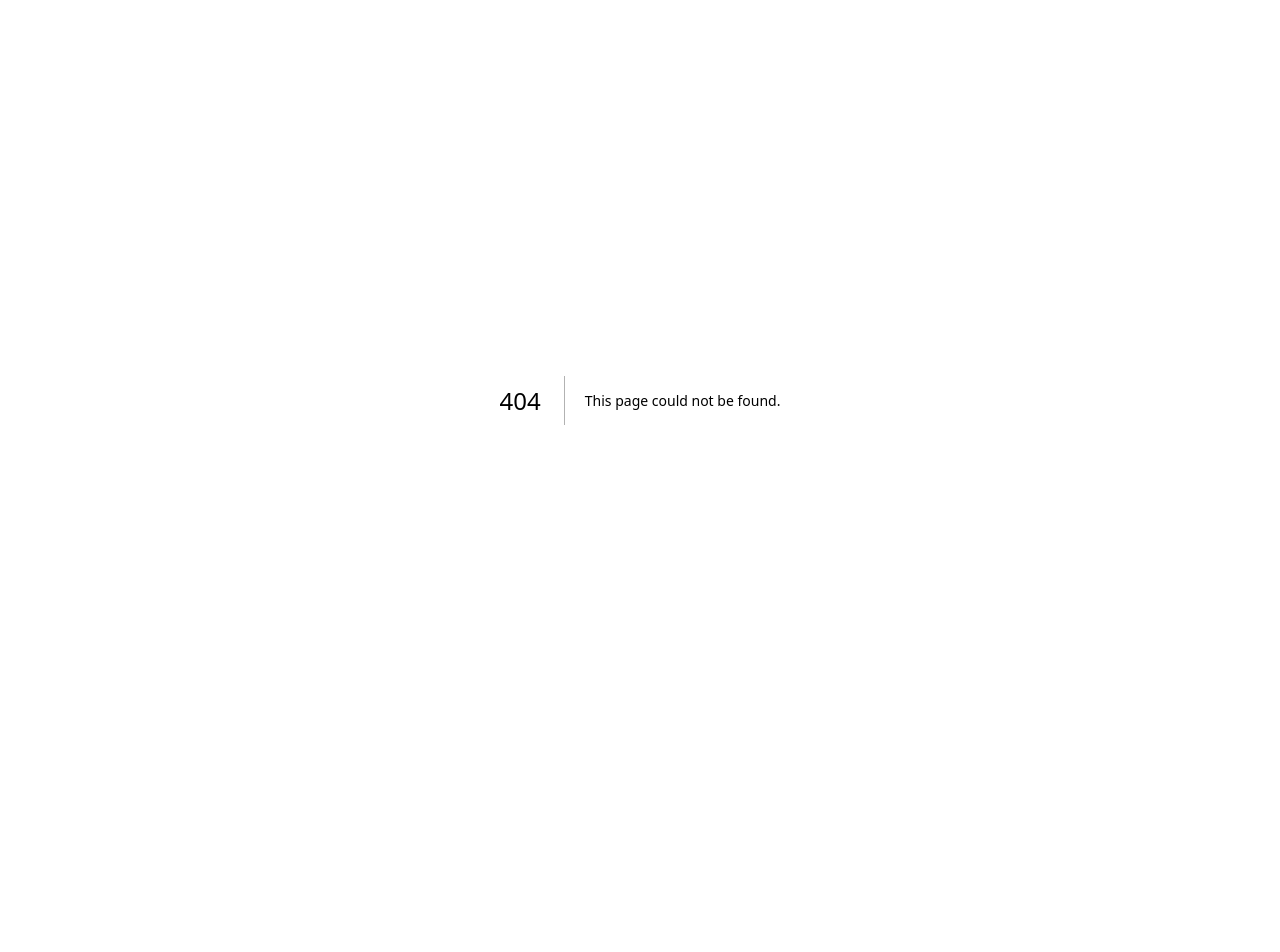
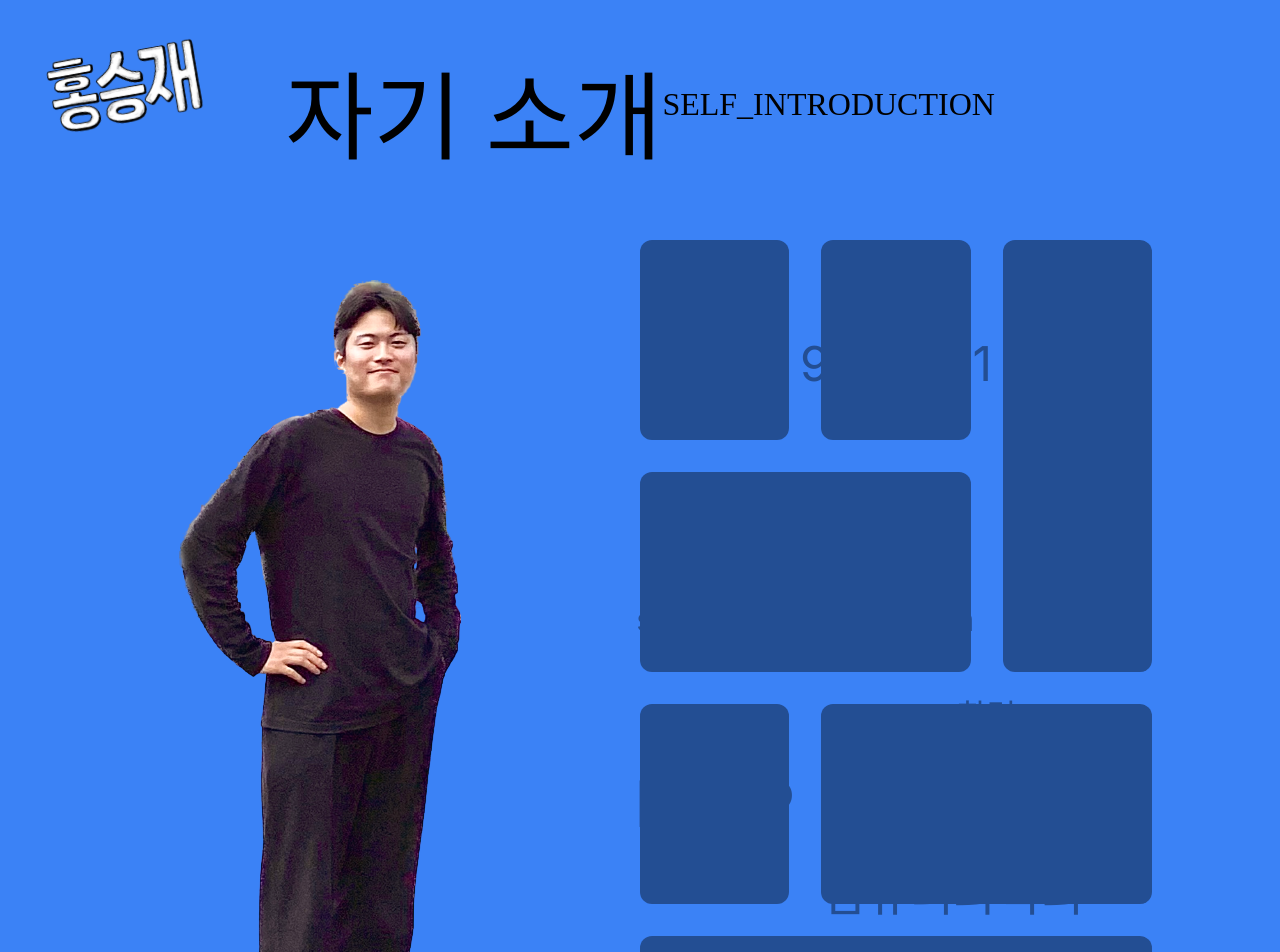
Before and after one commit to sjhong98/Portfolio_final, a Next.js app: page /intro in a window 1280 px wide. Before the commit this address had no page. Shown: the top 952 px of the page. Before the commit the page ends 800 px from the top, so only its background shows below. Built offline with nearby package versions, Linux system fonts and the light colour scheme; a web font is replaced by a local one.

Commit message:
feat: intro 페이지 구현

```diff
--- /dev/null
+++ b/app/archive/page.js
@@ -0,0 +1,15 @@
+'use client';
+
+import { useState, useEffect, useRef } from "react";
+import { useRouter } from "next/navigation";
+import Image from "next/image";
+import gsap from "gsap";
+import { ScrollTrigger } from "gsap/ScrollTrigger";
+
+export default function Archive() {
+    return (
+        <div className="w-screen h-[130vh] bg-yellow-500">
+
+        </div>
+    )
+}
--- /dev/null
+++ b/app/intro/page.js
@@ -0,0 +1,65 @@
+'use client';
+
+import { useState, useEffect, useRef } from "react";
+import { useRouter } from "next/navigation";
+import image2 from '../assets/images/image2.png';
+import myImage from '../assets/images/myImage2.png';
+import Image from "next/image";
+import gsap from "gsap";
+import { ScrollTrigger } from "gsap/ScrollTrigger";
+
+export default function Intro() {
+    const gridItem = "bg-black opacity-40 rounded-xl flex flex-col justify-center items-center";
+
+
+
+    return (
+        <div className="w-screen h-auto bg-blue-500">
+            <Image src={image2} alt="..." className="fixed w-[12vw] mt-12 ml-12 cursor-pointer z-50" style={{transform:"rotate(-10deg)"}} />
+            <div className="w-full flex justify-center items-center fixed mt-12">
+                <p className="text-[6rem] " style={{fontFamily:'gmarket'}}>자기 소개</p>
+                <p className="text-[2rem] -mt-[4vh] " style={{fontFamily:'gmarket'}}>SELF_INTRODUCTION</p>
+            </div>
+            <div className="w-full h-auto flex flex-row transform translate-y-[5vh]">
+                <div className="w-1/2 mt-60 flex flex-col items-center">
+                    <Image src={myImage} className="w-3/5 w-auto"/>
+                </div>
+                <div className="w-2/5 h-auto mt-[25vh]">
+                    <div className="w-full h-auto grid grid-cols-3 grid-rows-6 gap-x-8 gap-y-8">
+                        <div className={`${gridItem} h-[25vh]`}>
+                            <p className="text-[2rem]">이름</p>
+                            <p className="text-[3rem]">홍승재</p>
+                        </div>
+                        <div className={`${gridItem} h-[25vh]`}>
+                            <p className="text-[2rem]">생년월일</p>
+                            <p className="text-[3rem]">98.09.01</p>
+                        </div>
+                        <div className={`${gridItem} row-span-2`}>
+                            <p className="text-[2rem]">주소</p>
+                            <p className="text-[3rem] leading-[5.5vh]">서울시<br/>서대문구<br/>연희동</p>
+                        </div>
+                        <div className={`${gridItem} h-[25vh] col-span-2`}>
+                            <p className="text-[2rem]">CONTACT</p>
+                            <p className="text-[2rem]">010-2892-6408</p>
+                            <p className="text-[2rem]">sjhong98@icloud.com</p>
+                        </div>
+                        <div className={`${gridItem} h-[25vh]`}>
+                        <p className="text-[4rem]">ESTP</p>
+                        </div>
+                        <div className={`${gridItem} h-[25vh] col-span-2`}>
+                            <p className="text-[2rem]">학력</p>
+                            <p className="text-[3rem] leading-[5.5vh]">상명대학교<br/>역사콘텐츠학과 &<br/>컴퓨터과학과</p>
+                        </div>
+                        <div className={`${gridItem} row-span-3 col-span-3`}>
+                            <p className="text-[2rem]">자기소개</p>
+                            <p className="text-[1rem] leading-[5.5vh]"></p>
+                        </div>
+
+                    </div>
+
+
+                </div>
+            </div>
+        </div>
+    )
+}
--- a/app/page.js
+++ b/app/page.js
@@ -1,6 +1,7 @@
 'use client';
 
 import { useState, useEffect, useRef } from "react";
+import { useRouter } from "next/navigation";
 import image1 from './assets/images/image.png';
 import image2 from './assets/images/image2.png';
 import Image from "next/image";
@@ -30,6 +31,7 @@ export default function Main() {
   const greenSubCircleRef = useRef();
   const redSubCircleRef = useRef();
   const yellowSubCircleRef = useRef();
+  const router = useRouter();
 
 
   useEffect(() => {  // tx1 move
@@ -148,7 +150,7 @@ export default function Main() {
   useEffect(() => {  // menu appear
     gsap.registerPlugin(ScrollTrigger);
     ScrollTrigger.create({
-      markers: true,
+      markers: false,
       trigger: '.text1',
       start: '50% 40%',
       end: '70% 30%',
@@ -214,18 +216,30 @@ export default function Main() {
       case "blue" :
         blueCircleRef.current.classList.add("menu-scale-up");
         blueSubCircleRef.current.classList.add("menu-scale-sub-up");
+        setTimeout(() => {
+          router.push('./intro');
+        }, 1000)
         break;
       case "green" :
         greenCircleRef.current.classList.add("menu-scale-up");
         greenSubCircleRef.current.classList.add("menu-scale-sub-up");
+        setTimeout(() => {
+          router.push('./projects');
+        }, 1000)
         break;
       case "red" :
         redCircleRef.current.classList.add("menu-scale-up");
         redSubCircleRef.current.classList.add("menu-scale-sub-up");
+        setTimeout(() => {
+          router.push('./stack');
+        }, 1000)
         break;
       case "yellow" :
         yellowCircleRef.current.classList.add("menu-scale-up");
         yellowSubCircleRef.current.classList.add("menu-scale-sub-up");
+        setTimeout(() => {
+          router.push('./archive');
+        }, 1000)
         break;
       default :
         break;
@@ -236,12 +250,12 @@ export default function Main() {
 
   return (
     <div ref={section0Ref} className="section0 w-screen h-[130vh] bg-theme overflow-y-hidden">
-      {/* <Image src={image2} alt="..." className="fixed w-[12vw] mt-12 ml-12 cursor-pointer z-50" style={{transform:"rotate(-10deg)"}} /> */}
+      <Image src={image2} alt="..." className="fixed w-[12vw] mt-12 ml-12 cursor-pointer z-50" style={{transform:"rotate(-10deg)"}} />
       <div ref={section1Ref} className="section1 w-screen h-screen flex flex-col justify-center items-center">
         <div ref={image1Ref} className="fixed flex justify-center items-center" style={{transform:"rotate(-15deg)"}}>
           <Image src={image1} alt="..." className="myImage opacity-30 z-10 w-1/4 mr-[2vw] mb-12 show-up-img" />
         </div>
-        <div className="text1 w-1/2 h-1/3 flex flex-col justify-center ml-[8vw]">
+        <div className="text1 w-1/2 h-1/3 flex flex-col justify-center ml-[12vw]">
           <div ref={tx1Ref}>
             <p className="text-black text-[5rem] -mb-[2vh] show-up-1 transform translate-y-[1000px]" style={{fontFamily:'gmarket'}}>안녕하세요</p>
           </div>
--- /dev/null
+++ b/app/projects/page.js
@@ -0,0 +1,15 @@
+'use client';
+
+import { useState, useEffect, useRef } from "react";
+import { useRouter } from "next/navigation";
+import Image from "next/image";
+import gsap from "gsap";
+import { ScrollTrigger } from "gsap/ScrollTrigger";
+
+export default function Projects() {
+    return (
+        <div className="w-screen h-[130vh] bg-green-500">
+
+        </div>
+    )
+}
--- /dev/null
+++ b/app/stack/page.js
@@ -0,0 +1,15 @@
+'use client';
+
+import { useState, useEffect, useRef } from "react";
+import { useRouter } from "next/navigation";
+import Image from "next/image";
+import gsap from "gsap";
+import { ScrollTrigger } from "gsap/ScrollTrigger";
+
+export default function Stack() {
+    return (
+        <div className="w-screen h-[130vh] bg-red-500">
+
+        </div>
+    )
+}
```
Also changed, not shown: app/assets/images/myImage.png (added), app/assets/images/myImage2.png (added).
